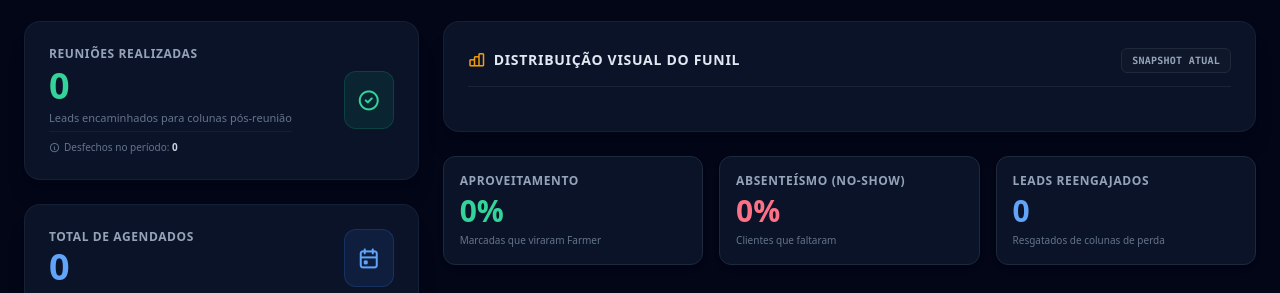
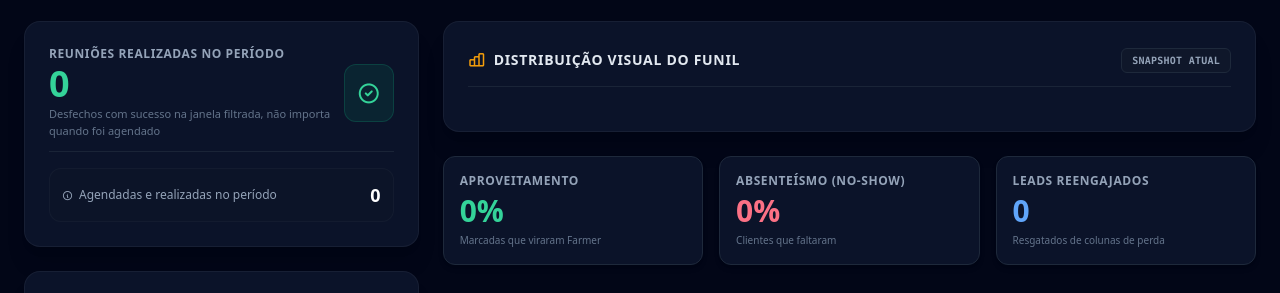
Before and after one commit to diogocoding/dashboardkommo, a plain HTML site: page client/index.html in a window 1280 px wide. Shown: the part 193-486 px from the top of the page. Drawn offline with nearby package versions, Linux system fonts and the light colour scheme; no server answers.

Commit message:
Refactor 'Reuniões Realizadas' card layout

```diff
--- a/client/index.html
+++ b/client/index.html
@@ -106,21 +106,26 @@
       <div class="lg:col-span-1 space-y-6">
 
         <!-- Card Reuniões Realizadas -->
-        <div class="custom-card p-6 rounded-2xl shadow-xl flex items-center justify-between group hover:border-emerald-500/30 transition duration-300">
-          <div class="space-y-1">
-            <span class="text-xs font-bold text-slate-400 uppercase tracking-wider block">Reuniões Realizadas</span>
-            <p id="cardRealizadas" class="text-4xl font-black text-emerald-400 tracking-tight">0</p>
-            <p class="text-[11px] text-slate-500">Leads encaminhados para colunas pós-reunião</p>
-            <p
-              class="text-[10px] text-slate-500 flex items-center gap-1 pt-2 mt-1 border-t border-slate-800/60 cursor-help"
-              title="&quot;Realizadas&quot; só conta reuniões cujo agendamento também caiu dentro do período filtrado — em janelas curtas (ex.: hoje), um desfecho de um agendamento de dias atrás não entra aqui. &quot;Desfechos no período&quot; ao lado conta todo fechamento com sucesso ocorrido na janela, não importa quando foi agendado."
-            >
+        <div class="custom-card p-6 rounded-2xl shadow-xl space-y-4 hover:border-emerald-500/30 transition duration-300">
+          <div class="flex items-center justify-between border-b border-slate-800/80 pb-3">
+            <div class="space-y-0.5">
+              <span class="text-xs font-bold text-slate-400 uppercase tracking-wider block">Reuniões Realizadas no Período</span>
+              <p id="cardDesfechos" class="text-4xl font-black text-emerald-400 tracking-tight">0</p>
+              <p class="text-[11px] text-slate-500">Desfechos com sucesso na janela filtrada, não importa quando foi agendado</p>
+            </div>
+            <div class="bg-emerald-500/10 text-emerald-400 p-3 rounded-xl border border-emerald-500/20 group-hover:bg-emerald-500/20 transition">
+              <i class="ti ti-circle-check text-2xl"></i>
+            </div>
+          </div>
+          <div
+            class="bg-slate-900/40 p-3 rounded-xl border border-slate-800/40 flex items-center justify-between cursor-help"
+            title="Conta só quem foi agendado E realizado dentro da mesma janela filtrada. Em períodos curtos (ex.: hoje), costuma ficar bem menor que 'Reuniões Realizadas no Período' — não é um erro, é uma métrica mais rigorosa pra análises de coorte fechada (ex.: taxa de aproveitamento do mês)."
+          >
+            <span class="text-slate-400 font-medium text-xs flex items-center gap-1.5">
               <i class="ti ti-info-circle text-[11px]"></i>
-              <span>Desfechos no período: <span id="cardDesfechos" class="font-bold text-slate-300">0</span></span>
-            </p>
-          </div>
-          <div class="bg-emerald-500/10 text-emerald-400 p-3 rounded-xl border border-emerald-500/20 group-hover:bg-emerald-500/20 transition">
-            <i class="ti ti-circle-check text-2xl"></i>
+              Agendadas e realizadas no período
+            </span>
+            <span id="cardRealizadas" class="text-lg font-extrabold text-white">0</span>
           </div>
         </div>
 
```
